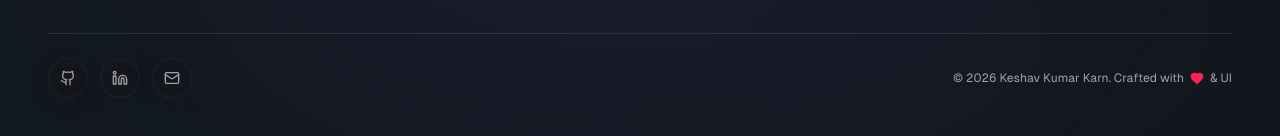
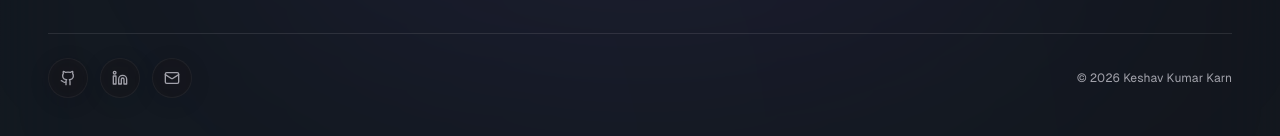
Before and after one commit to kashnordeen/portfolio, a React (Vite) app: page / in a window 1280 px wide. Shown: the part 8399-8535 px from the top of the page. Built offline with nearby package versions, Linux system fonts and the light colour scheme.

Commit message:
Remove Crafted with & UI from footer

```diff
--- a/src/components/Footer/Footer.tsx
+++ b/src/components/Footer/Footer.tsx
@@ -1,5 +1,5 @@
 import { motion } from "framer-motion";
-import { Github, Linkedin, Mail, ArrowUp, Heart } from "lucide-react";
+import { Github, Linkedin, Mail, ArrowUp } from "lucide-react";
 import { MorphingText } from "@/components/ui/morphing-text";
 import { profile, morphingTexts } from "@/data/portfolio";
 
@@ -111,10 +111,8 @@ export const Footer = () => {
           </div>
 
           {/* Copyright notice */}
-          <div className="flex items-center gap-1.5 font-medium text-center md:text-right">
-            <span>© {new Date().getFullYear()} {profile.name}. Crafted with</span>
-            <Heart className="w-3.5 h-3.5 text-rose-500 fill-rose-500 inline-block" />
-            <span>& UI</span>
+          <div className="flex items-center font-medium text-center md:text-right">
+            <span>© {new Date().getFullYear()} {profile.name}</span>
           </div>
         </div>
 
```
